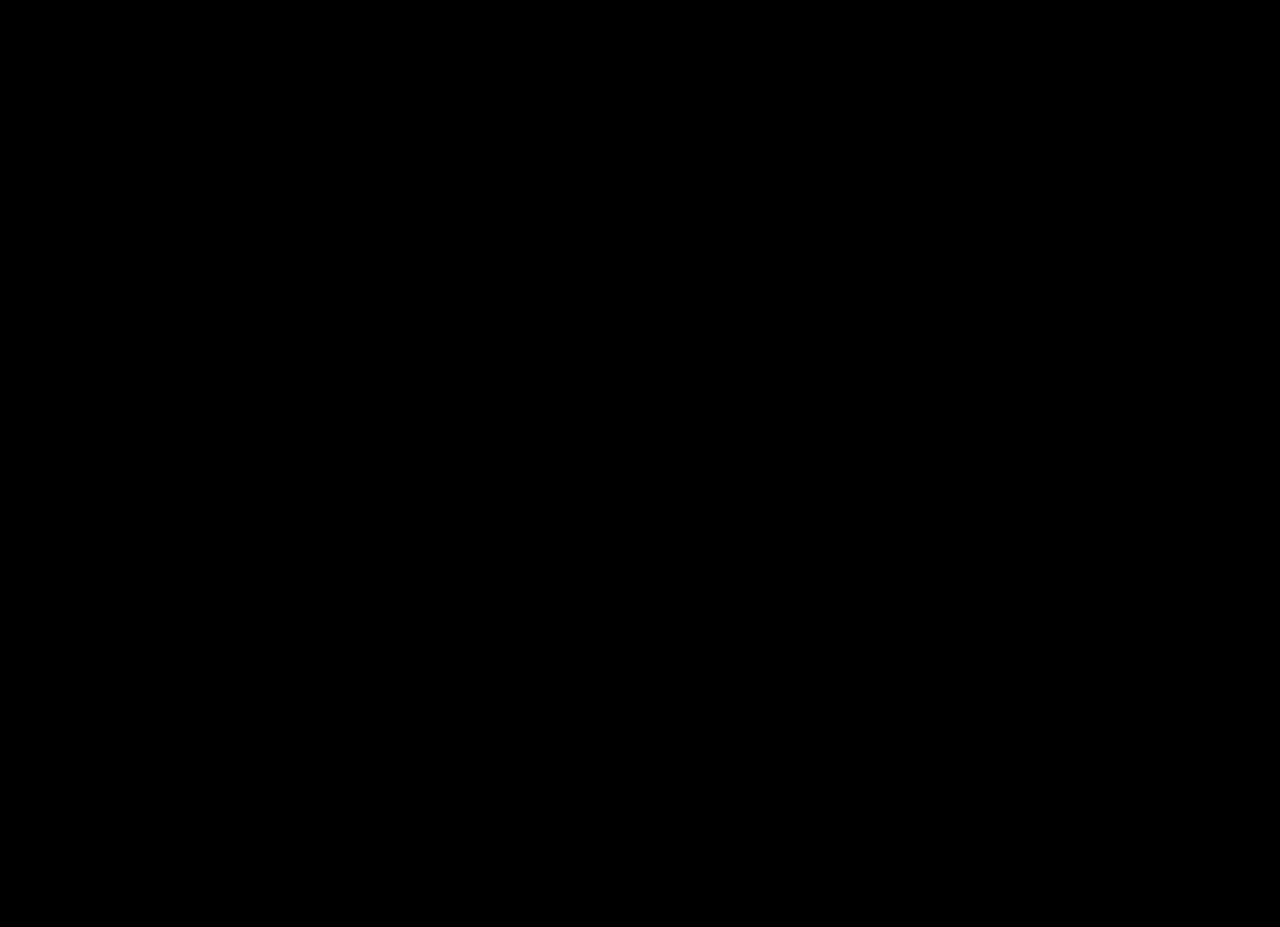
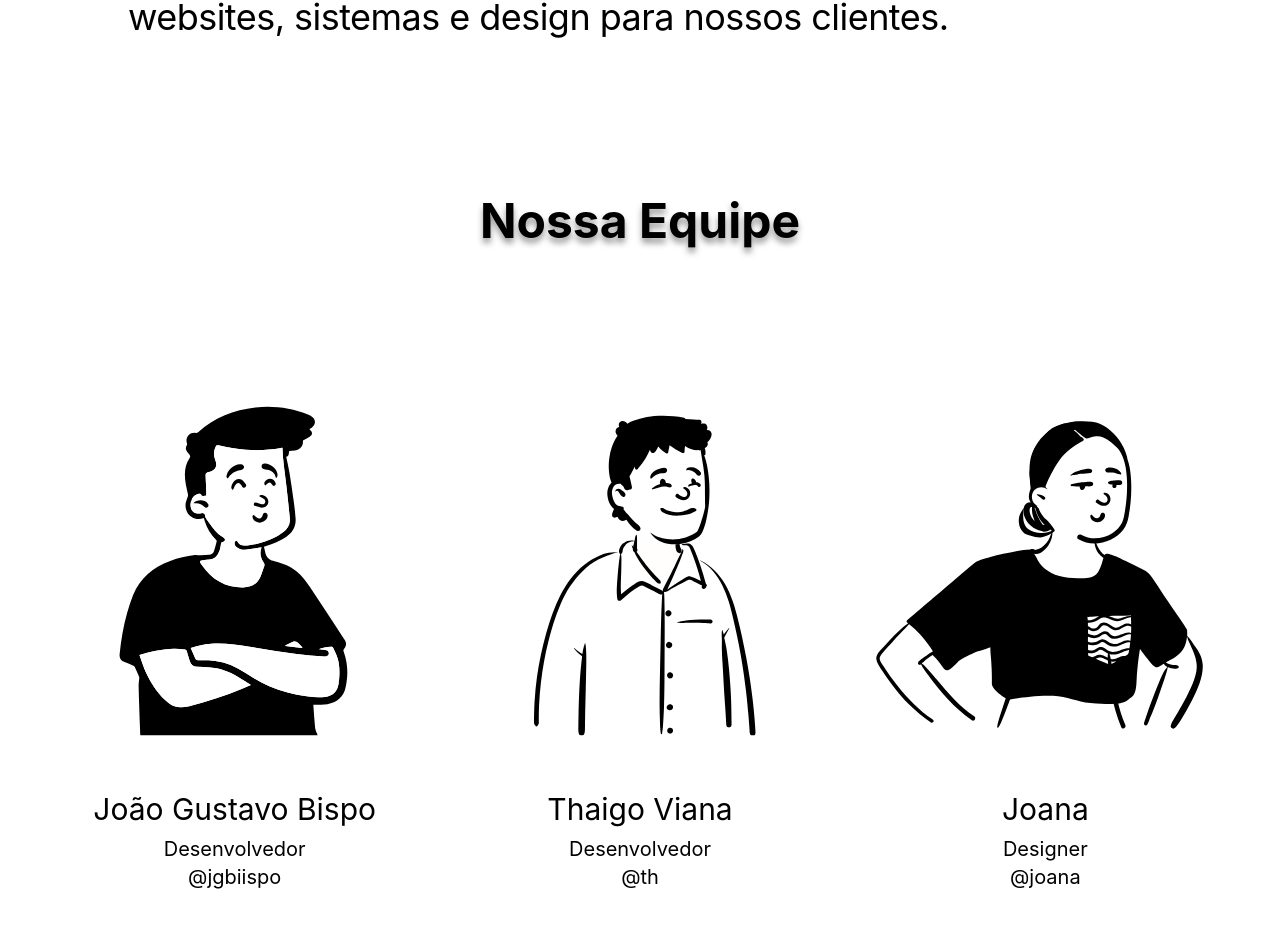
Before and after one commit to Nidus-Solutions/Nidus, a Next.js app: page / in a window 1280 px wide. Shown: the part 1003-1930 px from the top of the page. Before the commit the page ends 800 px from the top, so only its background shows below. Built offline with nearby package versions, Linux system fonts and the light colour scheme.

Commit message:
About Us

```diff
--- /dev/null
+++ b/components/aboutus.tsx
@@ -0,0 +1,45 @@
+import React from 'react'
+import Member from './member';
+
+const AboutUs: React.FC = () => {
+    return (
+        <section className='flex flex-col bg-white py-20 text-3xl md:text-4xl'>
+            <div className='conteiner mx-auto px-11'>
+                <p className='leading-tight max-w-5xl mx-auto text-4xl lg:text-4xl tracking-tight text-justify'>
+                    <strong>Nossa missão é transformar ideias em soluções digitais inovadoras.</strong>
+                    Somos apaixonados por tecnologia e design, e nos dedicamos a oferecer as melhores soluções em websites, sistemas e design para nossos clientes.
+                </p>
+            </div>
+            <div className='container mx-auto px-11 text-center mt-28'>
+                <div className='p-12 font-bold z-10 drop-shadow-[0_5px_3px_rgba(0,0,0,0.4)] text-center flex items-center justify-center flex-col'>
+                    <h3 className='mb-6 text-4xl xl:text-5xl'>Nossa Equipe</h3>
+                </div>
+                <div className='mt-10 grid grid-cols-3  gap-6'>
+                    <Member
+                        name='João Gustavo Bispo'
+                        socialId='@jgbiispo'
+                        link='https://www.instagram.com/jgbiispo'
+                        id='jgbiispo'
+                        role='Desenvolvedor'
+                    />
+                    <Member
+                        name='Thaigo Viana'
+                        socialId='@th'
+                        link='https://www.instagram.com/th'
+                        id='th'
+                        role='Desenvolvedor'
+                    />
+                    <Member
+                        name='Joana'
+                        socialId='@joana'
+                        link='https://www.instagram.com/joana'
+                        id='joana'
+                        role='Designer'
+                    />
+                </div>
+            </div>
+        </section>
+    )
+}
+
+export default AboutUs;
--- /dev/null
+++ b/components/member.tsx
@@ -0,0 +1,35 @@
+import React from 'react'
+import Image from 'next/image'
+import Link from 'next/link';
+
+interface MemberProps {
+    name: string;
+    socialId: string;
+    link: string;
+    id: string;
+    role: string;
+}
+
+
+const Member: React.FC<MemberProps> = ({ name, socialId, link, id, role }) => {
+    return (
+        <div>
+            <Image
+                src={`/assets/team/margelo_faces_${id}.svg`}
+                alt={name}
+                width={1366}
+                height={1555}
+            />
+
+            <div className='text-2xl xl:text-3xl'>
+                <p>{name}</p>
+                <span className='text-xl'>{role}</span>
+            </div>
+            <div className='text-xl'>
+                <Link target='_blank' href={link}>{socialId}</Link>
+            </div>
+        </div>
+    )
+}
+
+export default Member;
--- a/pages/index.tsx
+++ b/pages/index.tsx
@@ -1,3 +1,4 @@
+import AboutUs from "@/components/aboutus";
 import MasterHead from "@/components/masterHead";
 import Head from "next/head";
 
@@ -11,6 +12,7 @@
         <link rel="icon" href="/favicon.ico" />
       </Head>
       <MasterHead />
+      <AboutUs />
     </>
   );
 }
```
Also changed, not shown: public/assets/team/margelo_faces_jgbiispo.svg (renamed from public/assets/team/margelo_faces_jg.svg).
